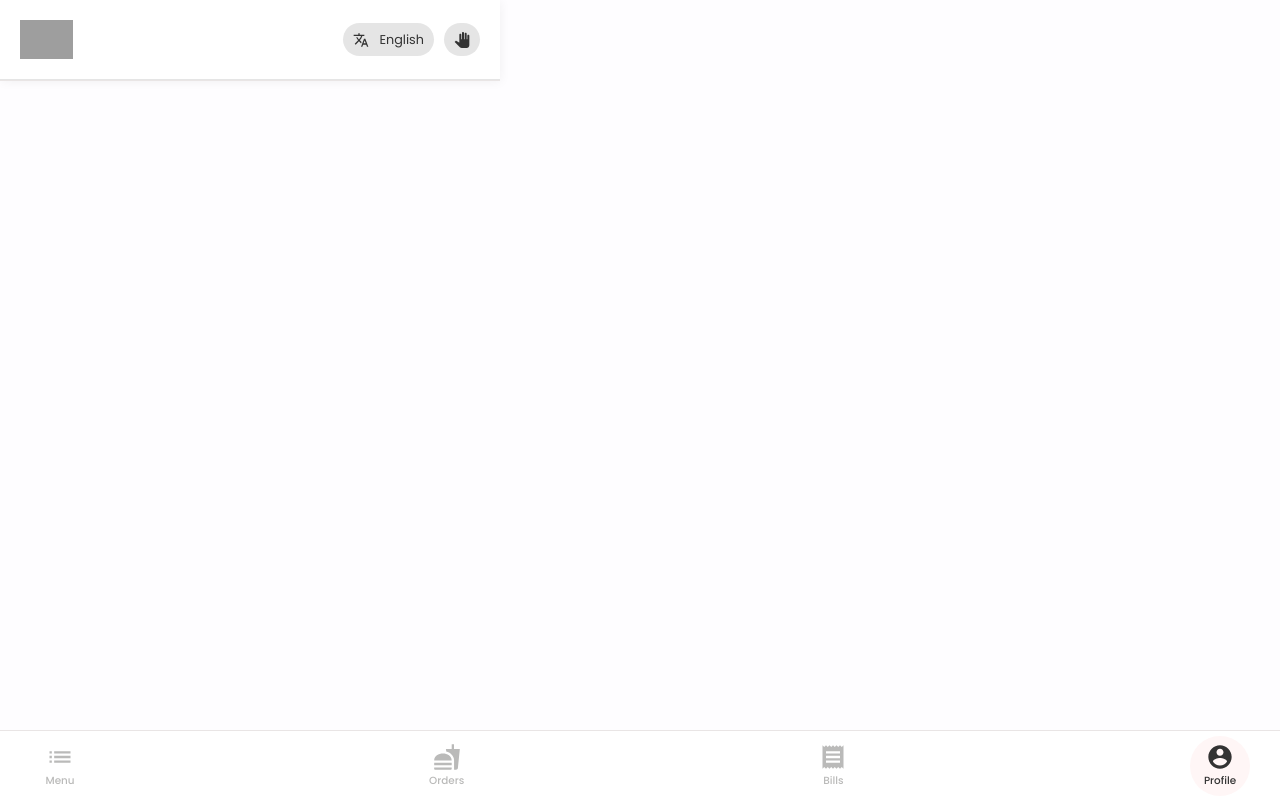
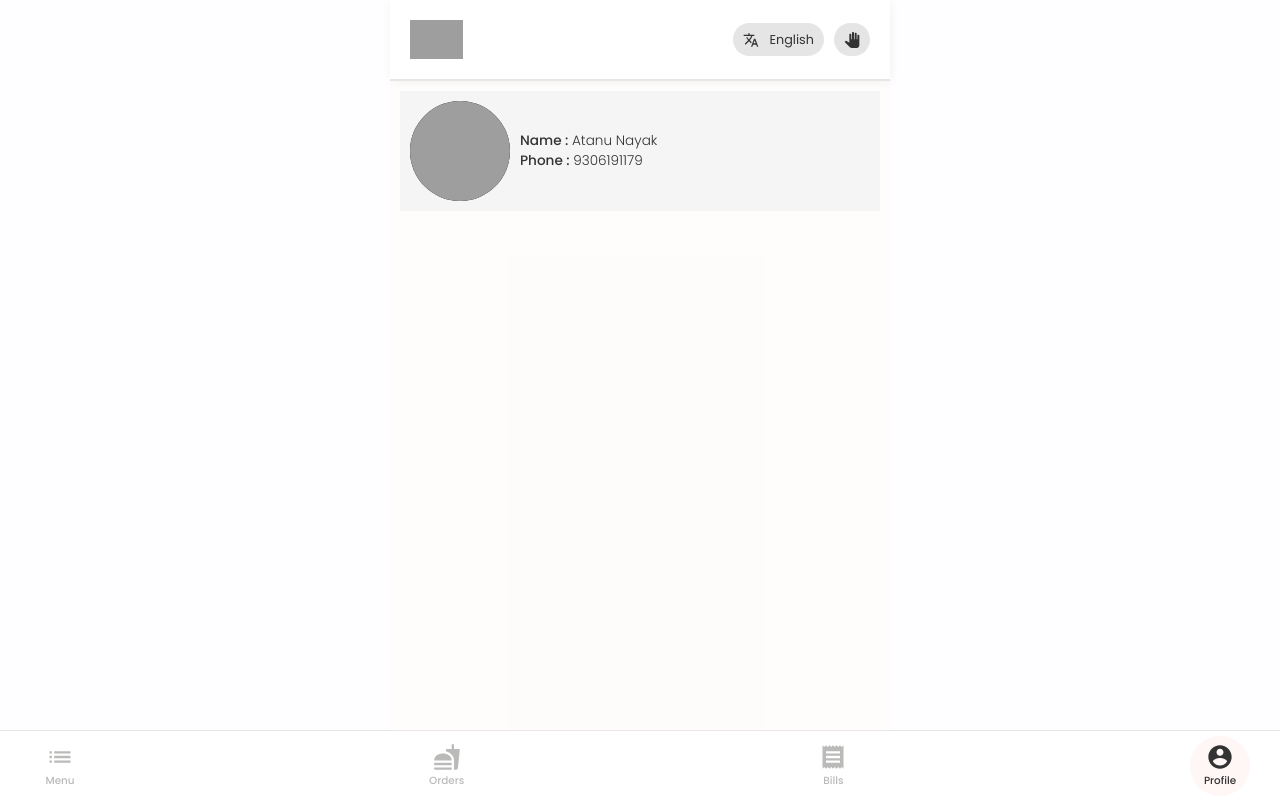
Before and after one commit to NayakPenguin/Quickscan-Realtime-Pricing, a React (Create React App) app in the folder client/: page /user/profile in a window 1280 px wide. Built offline with nearby package versions, Linux system fonts and the light colour scheme; grey boxes are pictures that could not be loaded; a web font is replaced by a local one.

Commit message:
minor change

```diff
--- a/client/src/Components/BottomNav.js
+++ b/client/src/Components/BottomNav.js
@@ -27,6 +27,7 @@ const BottomNav = ({ menuData, currPage, realTimeOrderedItemCount }) => {
     const [fillWidth, setFillWidth] = useState(0);
     const [showCancelOrder, setShowCancelOrder] = useState(false);
     const [orderDone, setOrderDone] = useState(false);
+    const [finalOrderCount, setFinalOrderCount] = useState(-1);
 
     const [notifySections, setNotifySections] = useState(localStorage.getItem('notifyOrders') || false);
 
@@ -329,6 +330,7 @@ const BottomNav = ({ menuData, currPage, realTimeOrderedItemCount }) => {
             });
 
             console.log(orderCount + 1);
+            setFinalOrderCount(orderCount + 1);
 
             console.log("newOrderNoItemDoc pushed!");
 
@@ -415,7 +417,7 @@ const BottomNav = ({ menuData, currPage, realTimeOrderedItemCount }) => {
                                     <div className="done-img"><img src="https://i.gifer.com/7efs.gif" alt="" /></div>
                                     <div className="order-placed">Order Placed</div>
                                     <div className="order-detail-after-placed">
-                                        Table 14, Order No. ---
+                                        Table 14, Order No. {finalOrderCount}
                                     </div>
                                     <div className="zigzag bill">
                                         {orderedMenuState.map((item, index) => (
--- a/client/src/Screens/UserProfile.js
+++ b/client/src/Screens/UserProfile.js
@@ -7,6 +7,20 @@ const UserProfile = () => {
   return (
     <Container>
         <MenuNav showSearch={false}/>
+        <div className="content">
+          <div className="user">
+            <img className="profile-image" src="https://media.tenor.com/xTBnFraEFd4AAAAj/food-hungry.gif" alt="" />
+            <div className="items">
+              <div className="item">
+                <b>Name : </b> Atanu Nayak
+              </div>
+              <div className="item">
+                <b>Phone : </b> 9306191179
+              </div>
+            </div>
+          </div>
+        </div>
+
         <BottomNavSimple currPage={"profile"}/>
     </Container>
   )
@@ -15,5 +29,42 @@ const UserProfile = () => {
 export default UserProfile
 
 const Container = styled.div`
+  height: 100vh;
+  width: 100%;
+  max-width: 500px;
+  background-color: #fff;
+  margin: 0 auto;
+  padding: 91px 0 84px 0;
+  background-color: #fffaf145;
+  overflow-y: scroll;
+
+  .content{
+    padding: 0 10px;
+
+    .user{
+      display: flex;
+      align-items: center;
+      padding: 10px;
+      background-color: whitesmoke;
+
+      .profile-image{
+        height: 100px;
+        aspect-ratio: 1/1;
+        border-radius: 100%;
+        background-color: black;
+        margin-right: 10px;
+      }
+
+      .item{
+        b{
+          font-weight: 500;
+        }
+
+        font-size: 0.85rem;
+        font-weight: 300;
+      }
+    }
+
+  }
 
 `
```
